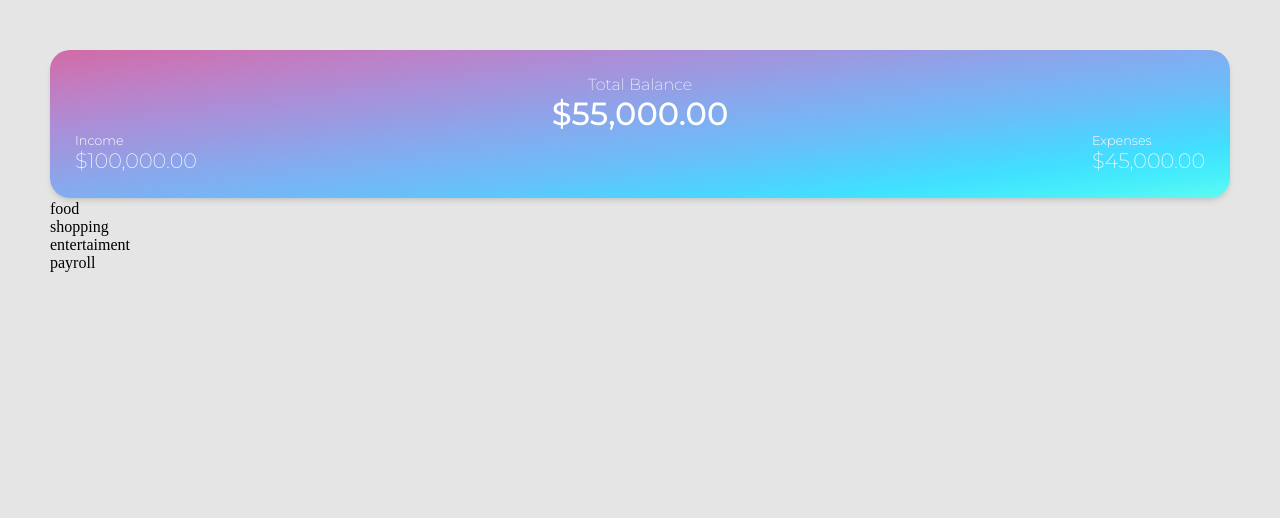
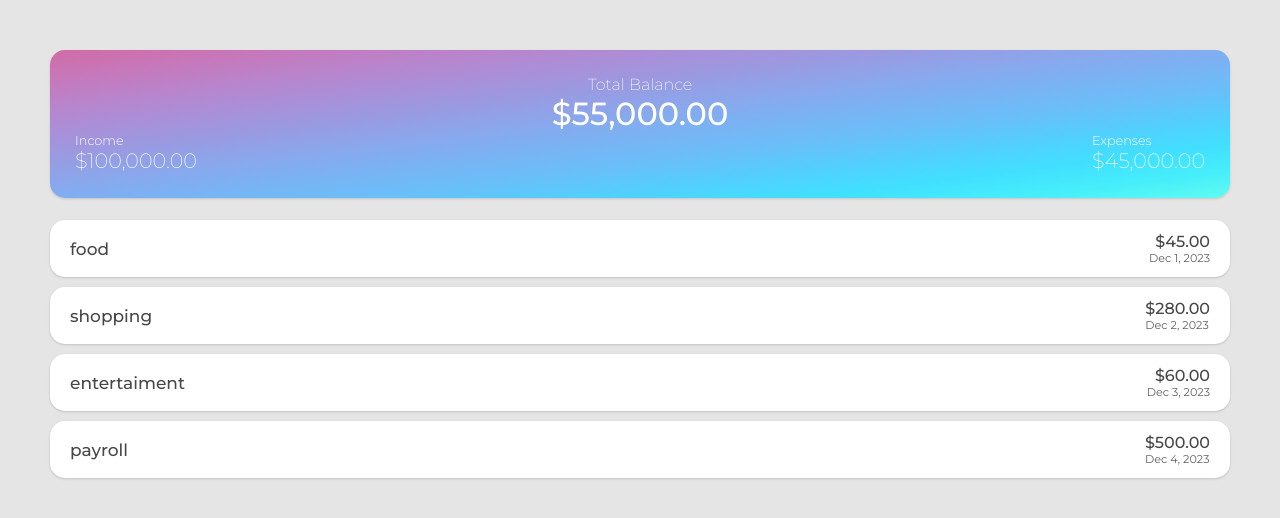
Before and after one commit to efrainlav/Angular_Expenses_Tracker, an Angular app in the folder angular17-expenses-tracker/: page / in a window 1280 px wide. Shown: the top 518 px of the page. Built offline with nearby package versions, Linux system fonts and the light colour scheme.

Commit message:
Angular: Estilos del componente Transaction. ELM

```diff
--- a/angular17-expenses-tracker/src/app/app.component.scss
+++ b/angular17-expenses-tracker/src/app/app.component.scss
@@ -1,8 +1,11 @@
+@use "../styles.scss" as s;
+
 .container {
-  background: #e5e5e5;
+  background: s.$main-bg-color;
   width: 100vw;
   height: 100vh;
   display: grid;
   grid-template-rows: 150px auto;
   padding: 3.125rem;
+  gap: 1.25rem;
 }
--- a/angular17-expenses-tracker/src/app/components/balance/balance.component.scss
+++ b/angular17-expenses-tracker/src/app/components/balance/balance.component.scss
@@ -15,10 +15,8 @@
     #46eefa,
     #5ffbf1
   );
-  box-shadow: rgba(0, 0, 0, 0.1) 0px 4px 6px -1px,
-    rgba(0, 0, 0, 0.06) 0px 2px 4px -1px;
-
-  border-radius: 1.25rem;
+  box-shadow: s.$main-shadow;
+  border-radius: s.$main-border-radius;
   padding: 1.5625rem;
   color: s.$white;
   font-family: s.$font-family;
--- a/angular17-expenses-tracker/src/app/components/transaction/transaction.component.html
+++ b/angular17-expenses-tracker/src/app/components/transaction/transaction.component.html
@@ -1 +1,11 @@
-<p>{{ transaction.category }}</p>
+<div class="transaction">
+  <div class="transaction__title">
+    <h5>{{ transaction.category }}</h5>
+  </div>
+  <div>
+    <h5 class="transaction__amount">
+      {{ transaction.amount | currency }}
+    </h5>
+    <h5 class="transaction__date">{{ transaction.date | date }}</h5>
+  </div>
+</div>
--- a/angular17-expenses-tracker/src/app/components/transaction/transaction.component.scss
+++ b/angular17-expenses-tracker/src/app/components/transaction/transaction.component.scss
@@ -0,0 +1,31 @@
+@use "../../../styles" as s;
+
+.transaction {
+  background-color: s.$white;
+  border-radius: s.$main-border-radius;
+  font-family: s.$font-family;
+  padding: 0.75rem 1.25rem;
+  display: flex;
+  justify-content: space-between;
+  align-items: center;
+  box-shadow: s.$main-shadow;
+
+  &__title {
+    h5 {
+      font-size: 1.0625rem;
+      font-weight: 500;
+      color: #474747;
+    }
+  }
+  &__amount {
+    color: #474747;
+    font-size: 1rem;
+    font-weight: 500;
+    text-align: right;
+  }
+  &__date {
+    color: #5f5f5f;
+    font-size: 0.7rem;
+    font-weight: 400;
+  }
+}
--- a/angular17-expenses-tracker/src/app/components/transactions/transactions.component.html
+++ b/angular17-expenses-tracker/src/app/components/transactions/transactions.component.html
@@ -1,3 +1,7 @@
-@for(transaction of transactions; track transaction.id){
-<app-transaction [transaction]="transaction" />
-}
+<div class="transactions">
+  @for(transaction of transactions; track transaction.id) {
+  <app-transaction [transaction]="transaction" />
+  }@empty {
+  <h3>No transactions!</h3>
+  }
+</div>
--- a/angular17-expenses-tracker/src/app/components/transactions/transactions.component.scss
+++ b/angular17-expenses-tracker/src/app/components/transactions/transactions.component.scss
@@ -0,0 +1,5 @@
+.transactions {
+  display: flex;
+  flex-direction: column;
+  gap: 0.625rem;
+}
--- a/angular17-expenses-tracker/src/styles.scss
+++ b/angular17-expenses-tracker/src/styles.scss
@@ -8,10 +8,18 @@
   box-sizing: border-box;
 }
 
-//FOnts
+//Fonts
 $font-family: "Montserrat", sans-serif;
 
 //Colors
+$main-bg-color: #e5e5e5;
 $white: #fff;
 $error: #f960cd;
 $error-ligth: mix($error, $white, 10%);
+
+// Shadows
+$main-shadow: rgba(0, 0, 0, 0.1) 0px 1px 3px 0px,
+  rgba(0, 0, 0, 0.06) 0px 1px 2px 0px;
+
+// Borders
+$main-border-radius: 0.9375rem;
```
